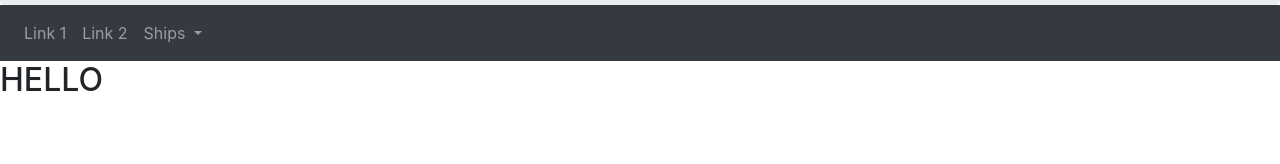
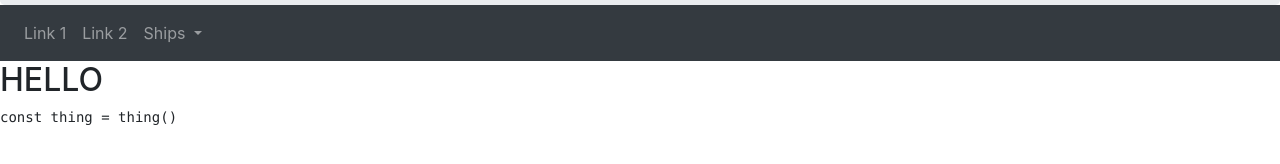
Before and after one commit to Galatic-Federation/Galatic-Federation.github.io, a Jekyll site: the page built from index.md, in a window 1280 px wide. Shown: the part 187-351 px from the top of the page. Built offline with Jekyll 4.4.1, drawn with Linux system fonts in a browser that asks for light colours.

Commit message:
Update index.md

````diff
--- a/index.md
+++ b/index.md
@@ -5,3 +5,7 @@ title: main
 ---
 
 ## HELLO
+
+```javascript
+const thing = thing()
+```
````
